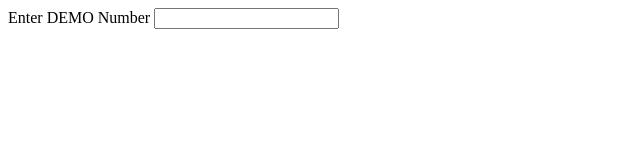
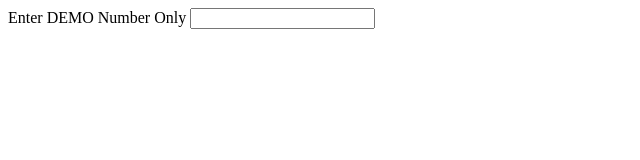
Before and after one commit to Ankit-Gour/Photo, a plain HTML site: page index.html in a window 1280 px wide. Shown: the full height of the page, 0-640 px from the left. Drawn offline with Linux system fonts and the light colour scheme.

Commit message:
Update index.html

```diff
--- a/index.html
+++ b/index.html
@@ -19,8 +19,8 @@
 </head>
 
 <div id="container"></div>
-<label for="id">Enter DEMO Number</label>
-<input type="text" required id="inputValue" name="id">
+<label for="id">Enter DEMO Number Only</label>
+<input type="number" required id="inputValue" name="id">
 
 <script>
 
@@ -30,7 +30,6 @@
 
     const container = document.getElementById("container").innerHTML=``;
     let i=document.getElementById("inputValue").value;
-    console.log(i);
 
     getImage(i);
 });
@@ -47,7 +46,7 @@
         const container = document.getElementById("container");
 
         // Generate images and append them to the container
-        const imageSrc = `https://ftp.iumssagaruniv.com/DHSGUFTP/studentImage/${id}_PHOTO.jpg`;
+        const imageSrc = `https://ftp.iumssagaruniv.com/DHSGUFTP/studentImage/DEMO${id}_PHOTO.jpg`;
 
         const image = document.createElement('img');
         image.src = imageSrc;
```
